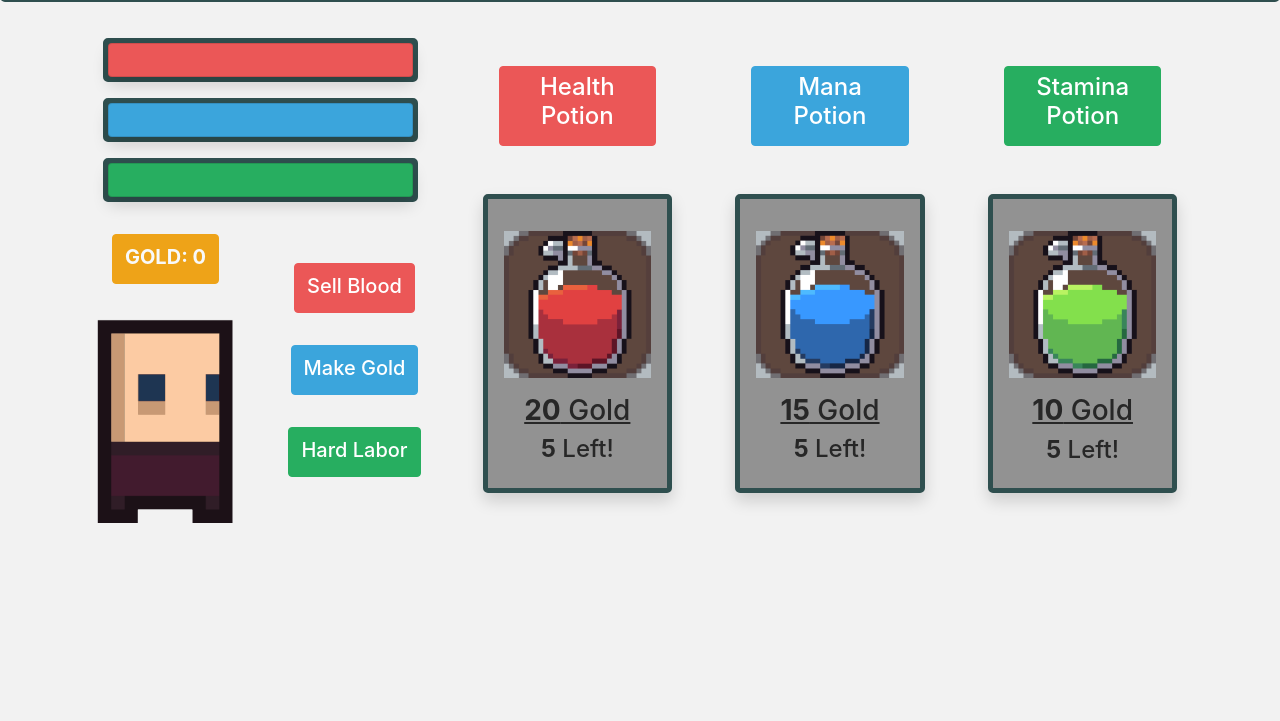
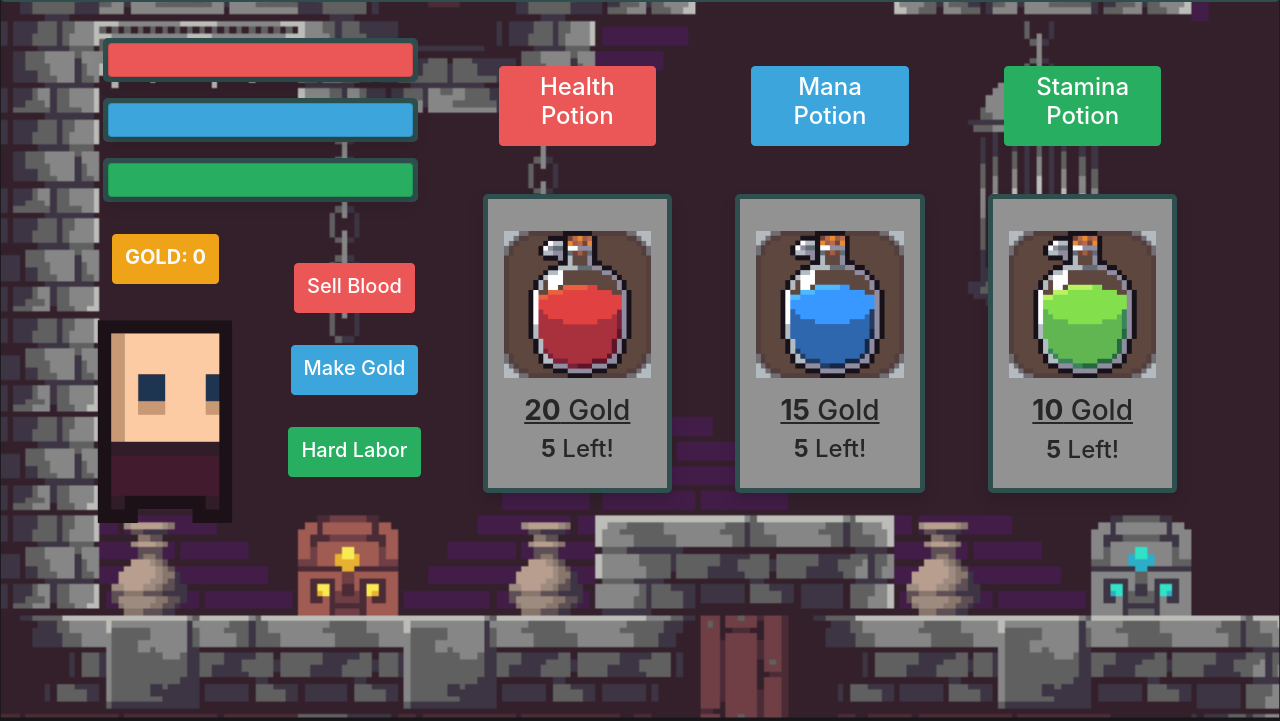
Before and after one commit to SamLimpic/vending-machine, a website with bundled scripts: page index.html in a window 1280 px wide. Shown: the part 79-800 px from the top of the page. Built offline with nearby package versions, Linux system fonts and the light colour scheme.

Commit message:
img fix??

```diff
--- a/assets/scss/main.scss
+++ b/assets/scss/main.scss
@@ -16,7 +16,7 @@ main {
 }
 
 .bg-shop {
-    background-image: url('./assets/img/shop-bg.png') no-repeat center center;
+    background: url(./assets/img/shop-bg.png) no-repeat center center !important;
     background-size: cover;
     background-position:bottom;
     height: 100%;
```
Also changed, not shown: assets/style/main.css.
